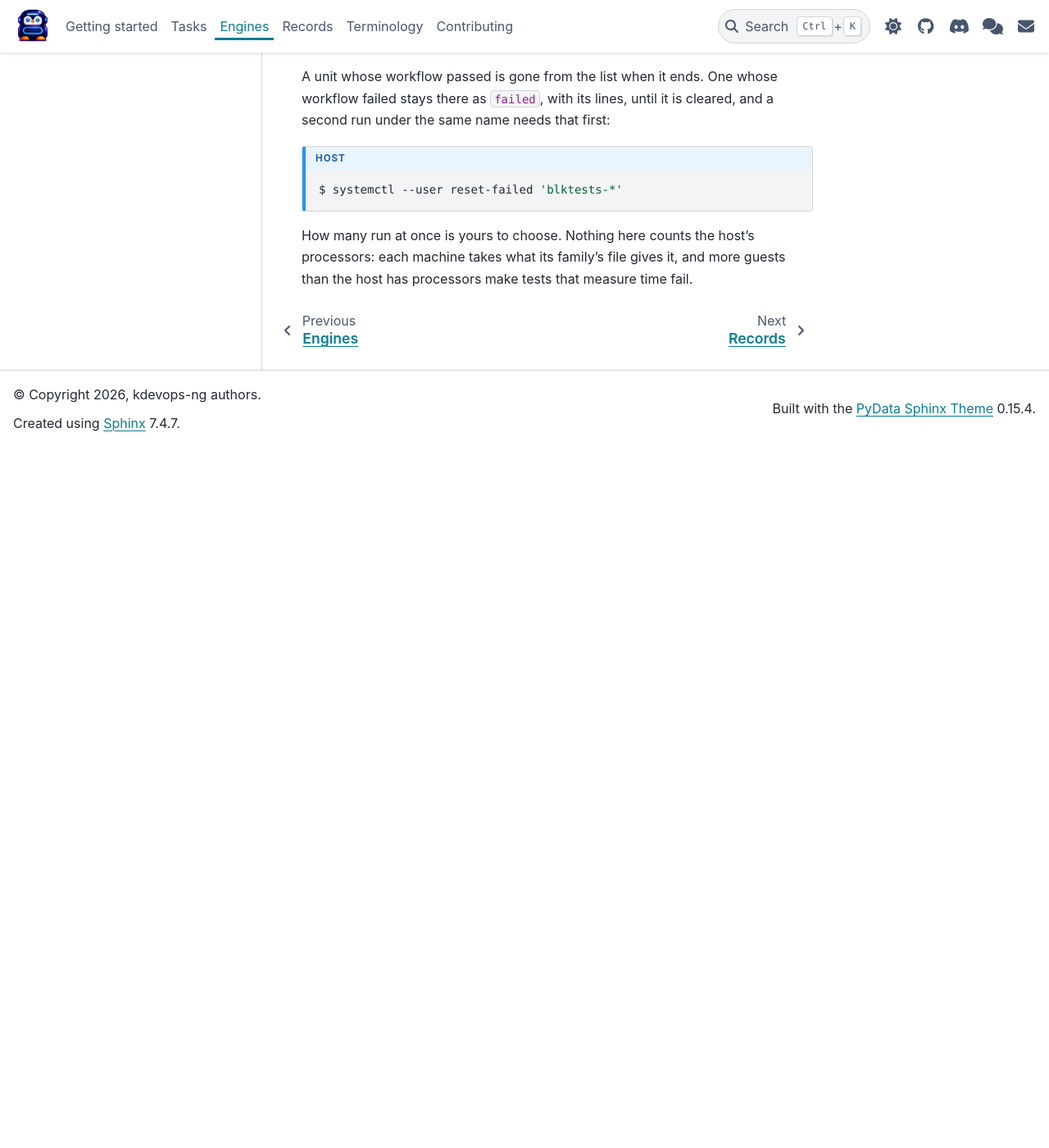
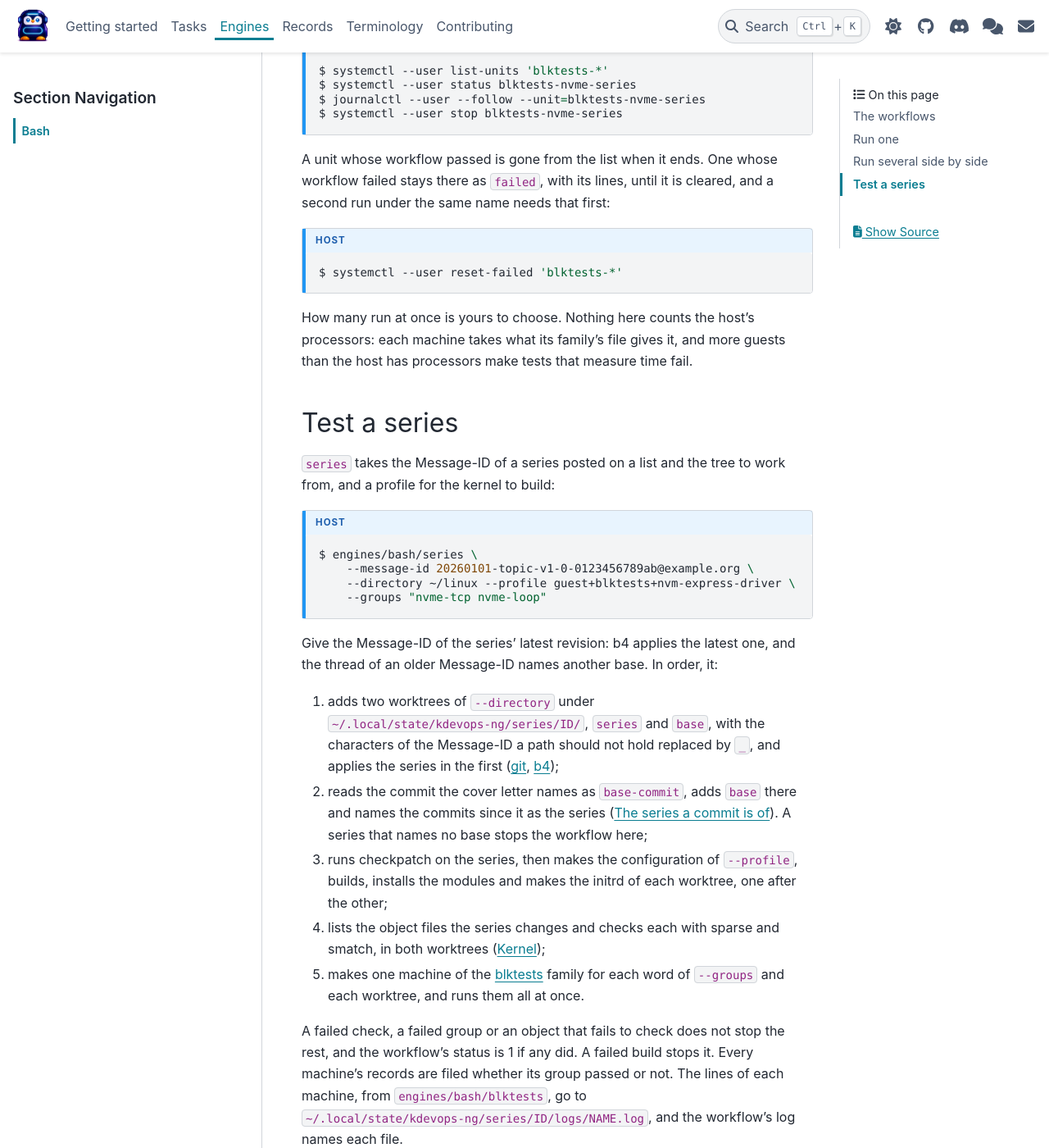
Before and after one commit to linux-kdevops/kdevops-ng, a Sphinx documentation site: the page built from docs/engines/bash.rst, in a window 1280 px wide and 1400 px high, scrolled down 2007 px. Shown: the whole window at 82% size. Built offline with Sphinx 7.4.7 and the PyData theme 0.15.4, drawn with Linux system fonts in a browser that asks for light colours; before the commit the page ends 2552 px from its top, so only the background shows below that; some of the changed text lies outside the part shown.

Commit message:
engines: add a workflow that tests a series from its Message-ID
The sequence for a series on a list was typed by hand: add two
worktrees, apply the series, name its range, build it and its base,
check it, and run the blktests groups on both kernels. The workflow
takes the Message-ID, a tree and a profile, and keeps the rest to
defaults, so the caller says what to apply and how many machines run at
once, with the groups it lists.

A failed check does not stop the later ones, as in engines/bash/fio, and
a failed build does. A series that names no base-commit stops the
workflow: without one the range and the base cannot be named.

Signed-off-by: Daniel Gomez <da.gomez@kernel.org>

```diff
--- a/docs/engines/bash.rst
+++ b/docs/engines/bash.rst
@@ -43,6 +43,11 @@ The workflows
 :src:`fio <engines/bash/fio>`
    Starts a machine, waits for its guest to boot, and runs a job of
    :doc:`/tasks/fio` a number of times, filing a record after each.
+
+:src:`series <engines/bash/series>`
+   Takes a series from its Message-ID to records: applies it, checks it,
+   builds it and its base, and runs blktests groups on both
+   (:ref:`bash-series`).
 
 :src:`blktests-remove <engines/bash/blktests-remove>`
    Removes the machines of blktests, and the disk when asked.
@@ -111,4 +116,76 @@ host's processors: each machine takes what its family's file gives it,
 and more guests than the host has processors make tests that measure
 time fail.
 
+.. _bash-series:
+
+Test a series
+=============
+
+``series`` takes the Message-ID of a series posted on a list and the
+tree to work from, and a profile for the kernel to build:
+
+.. code-block:: console
+   :caption: host
+   :class: cmd-host
+
+   $ engines/bash/series \
+       --message-id 20260101-topic-v1-0-0123456789ab@example.org \
+       --directory ~/linux --profile guest+blktests+nvm-express-driver \
+       --groups "nvme-tcp nvme-loop"
+
+Give the Message-ID of the series' latest revision: b4 applies the latest
+one, and the thread of an older Message-ID names another base. In order,
+it:
+
+#. adds two worktrees of ``--directory`` under
+   ``~/.local/state/kdevops-ng/series/ID/``, ``series`` and ``base``,
+   with the characters of the Message-ID a path should not hold
+   replaced by ``_``, and applies the series in the first
+   (:doc:`/tasks/git`, :doc:`/tasks/b4`);
+#. reads the commit the cover letter names as ``base-commit``, adds
+   ``base`` there and names the commits since it as the series
+   (:ref:`records-series`). A series that names no base stops the
+   workflow here;
+#. runs checkpatch on the series, then makes the configuration of
+   ``--profile``, builds, installs the modules and makes the initrd of
+   each worktree, one after the other;
+#. lists the object files the series changes and checks each with sparse
+   and smatch, in both worktrees (:doc:`/tasks/kernel`);
+#. makes one machine of the :doc:`blktests </tasks/blktests>` family for
+   each word of ``--groups`` and each worktree, and runs them all at
+   once.
+
+A failed check, a failed group or an object that fails to check does not
+stop the rest, and the workflow's status is 1 if any did. A failed build
+stops it. Every machine's records are filed whether its group passed or
+not. The lines of each machine, from ``engines/bash/blktests``, go to
+``~/.local/state/kdevops-ng/series/ID/logs/NAME.log``, and the workflow's
+log names each file.
+
+``--groups`` is how you bound the load. Each word is a group of blktests
+(``nvme-tcp``, ``nvme-loop``, ``block``, ``loop``) and the workflow runs
+two machines for each, one on each kernel, so four words are eight
+guests, each with the processors its family's file gives it. Nothing
+counts the host's. Without ``--groups`` no machine runs, and the series is
+applied, built and checked only. ``--distribution`` is ``debian-14``
+without it, and ``--qemu`` and ``--drop-in`` are those of
+``engines/bash/blktests-machine``.
+
+The machines are named without the series, so run one series at a time:
+a second run reuses the machines and resets them. Run again for the same
+Message-ID, the workflow keeps the worktrees, applies the series again
+and builds what changed. It runs for hours, so start it as a unit and
+follow it in the journal:
+
+.. code-block:: console
+   :caption: host
+   :class: cmd-host
+
+   $ systemd-run --user --setenv=PATH --unit=series \
+       engines/bash/series \
+       --message-id 20260101-topic-v1-0-0123456789ab@example.org \
+       --directory ~/linux --profile guest+blktests+nvm-express-driver \
+       --groups "nvme-tcp nvme-loop"
+   $ journalctl --user --follow --unit=series
+
 .. _Bash: https://www.gnu.org/software/bash/
```
Also changed, not shown: designs/guests.md (+32 -0 lines), 1 other file.
